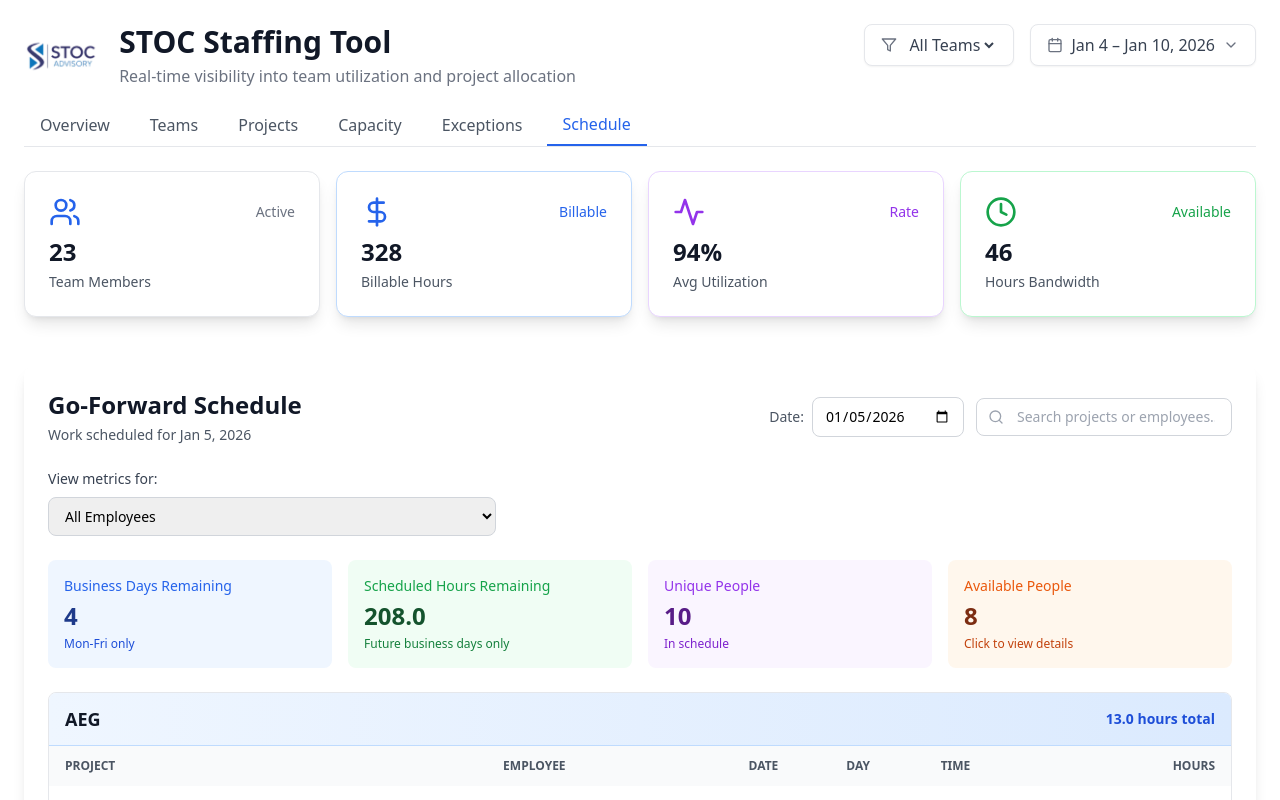
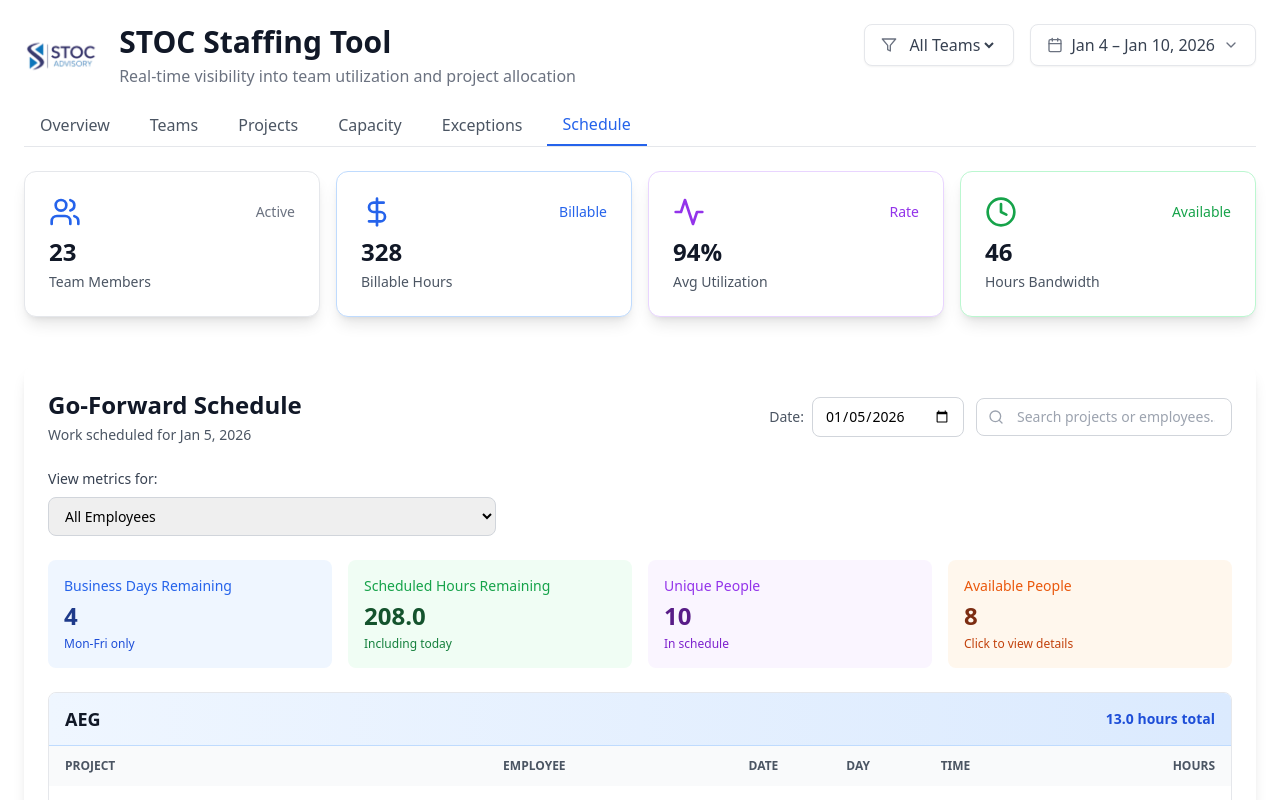
Before and after one commit to skulkar8-debug/qb-tsheets-weekly-update-report, a React (Vite) app: page / in a window 1280 px wide. Both pictures are taken after a click on the button "Schedule". Shown: the top 800 px of the page. Built offline with nearby package versions, Linux system fonts and the light colour scheme.

Commit message:
Update App.jsx

```diff
--- a/src/App.jsx
+++ b/src/App.jsx
@@ -2321,7 +2321,7 @@ const StocStaffingDashboard = () => {
                   <div className="bg-green-50 rounded-lg p-4">
                     <div className="text-sm text-green-600 font-medium">Scheduled Hours Remaining</div>
                     <div className="text-2xl font-bold text-green-900 mt-1">{totalRemainingHours.toFixed(1)}</div>
-                    <p className="text-xs text-green-700 mt-1">Future business days only</p>
+                    <p className="text-xs text-green-700 mt-1">Including today</p>
                   </div>
                   <div className="bg-purple-50 rounded-lg p-4">
                     <div className="text-sm text-purple-600 font-medium">
```
